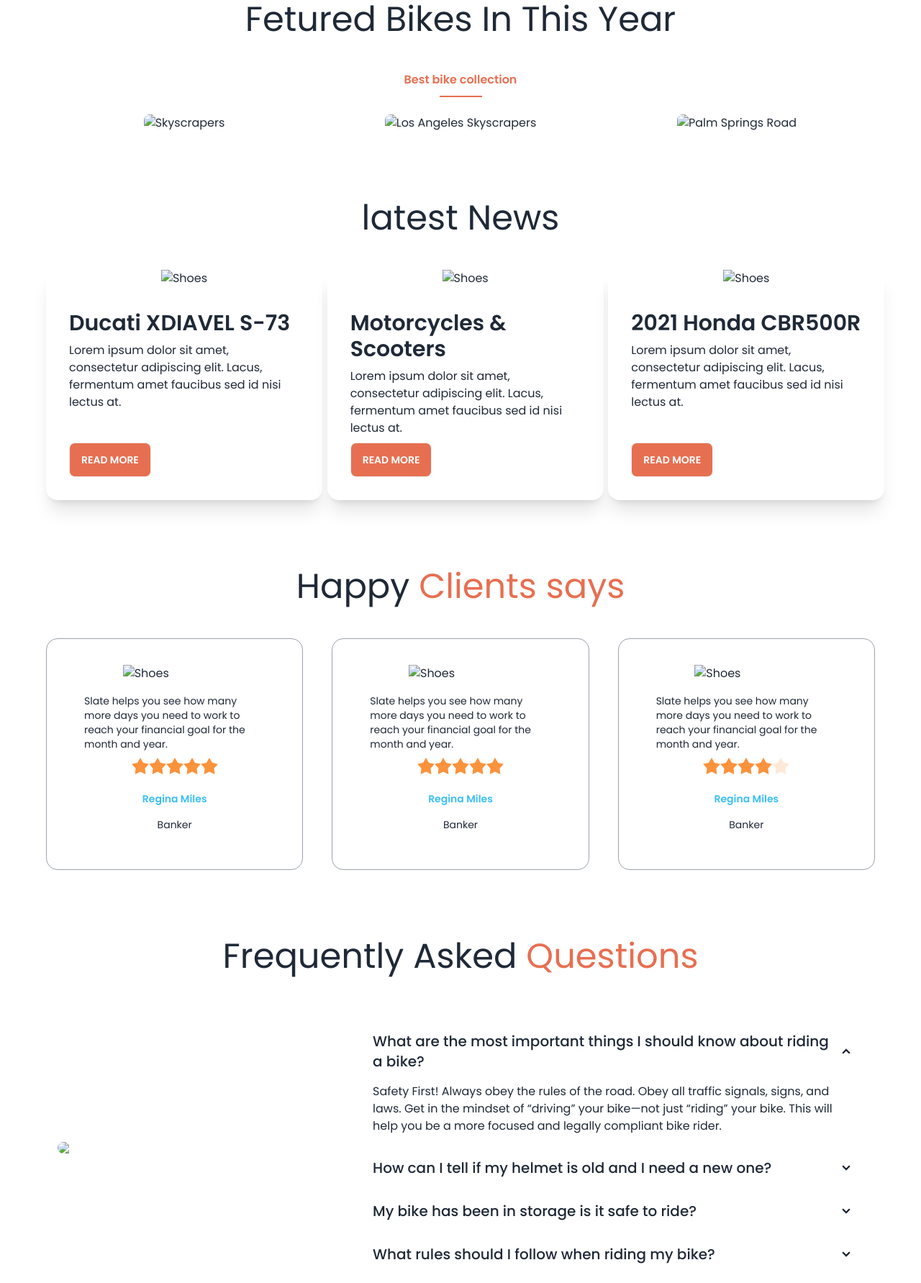
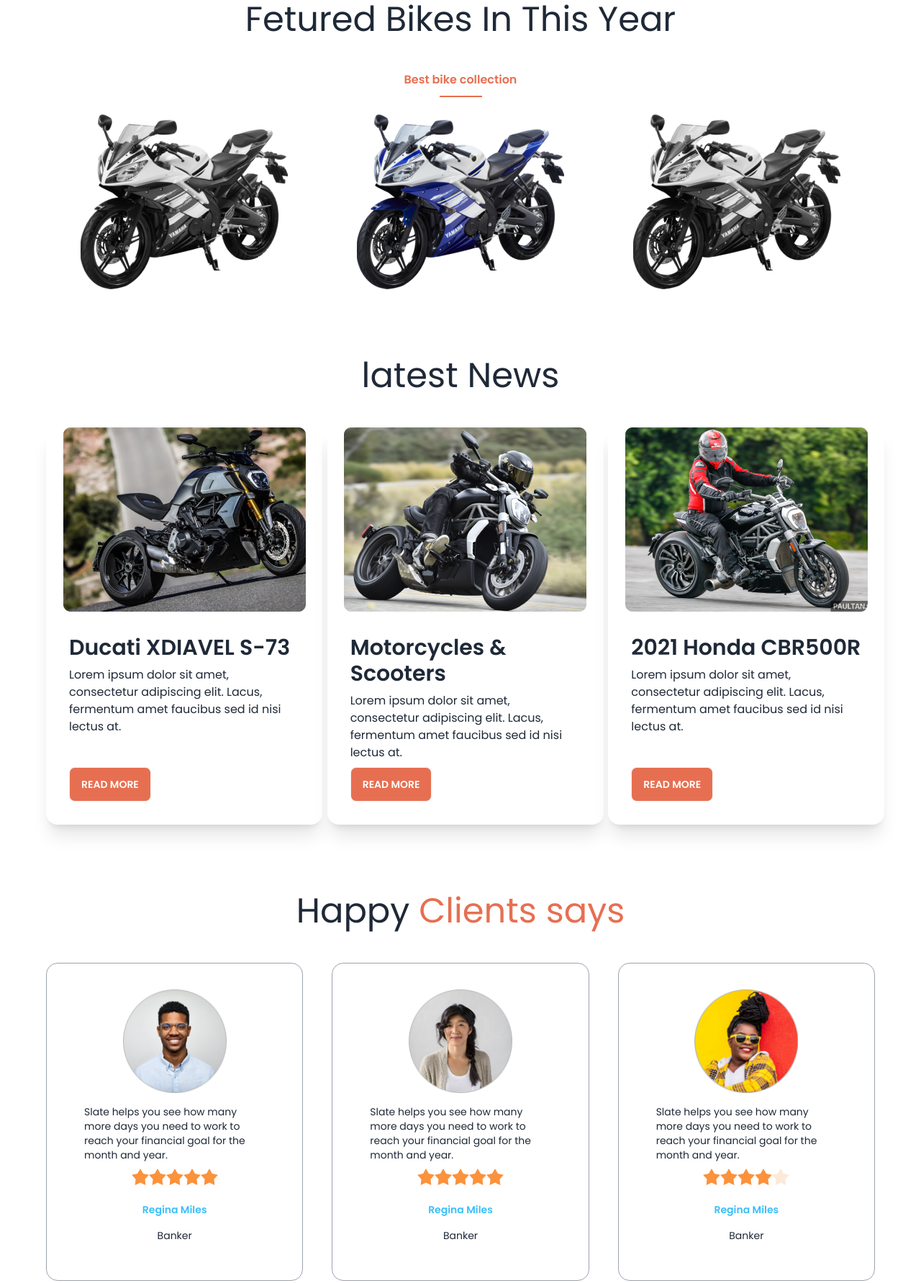
Before and after one commit to mdsaifulislamrafel/biker-zone, a plain HTML site: page index.html in a window 1280 px wide. Shown: the part 715-2498 px from the top of the page at 72% size. Drawn offline with nearby package versions, Linux system fonts and the light colour scheme; the site is published under a folder, as on GitHub Pages, so addresses that start at the root find nothing.

Commit message:
some imges file path name changes

```diff
--- a/index.html
+++ b/index.html
@@ -92,7 +92,7 @@
                         <button class="btn bg-bike-primary text-white">Purchase</button>
                     </div>
                     <div class="flex-1">
-                        <img src="/images/slider/bike1.png" class="w-[400px]" />
+                        <img src="./images/slider/bike1.png" class="w-[400px]" />
                     </div>
                 </div>
                 <div class="absolute flex justify-between transform -translate-y-1/2 left-5 right-5 top-1/2">
@@ -116,7 +116,7 @@
                         <button class="btn bg-bike-primary text-white">Purchase</button>
                     </div>
                     <div class="flex-1">
-                        <img src="/images/slider/bike2.png" class="w-[400px]" />
+                        <img src="./images/slider/bike2.png" class="w-[400px]" />
                     </div>
                 </div>
                 <div class="absolute flex justify-between transform -translate-y-1/2 left-5 right-5 top-1/2">
@@ -139,7 +139,7 @@
                         <button class="btn bg-bike-primary text-white">Purchase</button>
                     </div>
                     <div class="flex-1">
-                        <img src="/images/slider/bike3.png" class="w-[400px]" />
+                        <img src="./images/slider/bike3.png" class="w-[400px]" />
                     </div>
                 </div>
                 <div class="absolute flex justify-between transform -translate-y-1/2 left-5 right-5 top-1/2">
@@ -162,7 +162,7 @@
                         <button class="btn bg-bike-primary text-white">Purchase</button>
                     </div>
                     <div class="flex-1">
-                        <img src="/images/slider/bike4.png" class="w-[400px]" />
+                        <img src="./images/slider/bike4.png" class="w-[400px]" />
                     </div>
                 </div>
                 <div class="absolute flex justify-between transform -translate-y-1/2 left-5 right-5 top-1/2">
@@ -183,18 +183,18 @@
                 <div class="mx-3 mt-6 flex flex-col rounded-lg
                 flex-wrap items-center">
                     <a href="#!">
-                        <img class="rounded-t-lg" src="/images/others/r-15.png" alt="Skyscrapers" />
+                        <img class="rounded-t-lg" src="./images/others/r-15.png" alt="Skyscrapers" />
                     </a>
                 </div>
                 <div class="mx-3 mt-6 flex flex-col rounded-lg flex-wrap items-center">
                     <a href="#!">
-                        <img class="rounded-t-lg" src="/images/others/feature-bike.png" alt="Los Angeles Skyscrapers" />
+                        <img class="rounded-t-lg" src="./images/others/feature-bike.png" alt="Los Angeles Skyscrapers" />
                     </a>
 
                 </div>
                 <div class="mx-3 mt-6 flex flex-col rounded-lg flex-wrap items-center">
                     <a href="#!">
-                        <img class="rounded-t-lg" src="/images/others/r-15.png" alt="Palm Springs Road" />
+                        <img class="rounded-t-lg" src="./images/others/r-15.png" alt="Palm Springs Road" />
                     </a>
                 </div>
             </div>
@@ -205,7 +205,7 @@
             <div class="grid grid-cols-1 gap-5 md:grid-cols-2 lg:grid-cols-3">
                 <!-- first card -->
                 <div class="card w-[100%] lg:w-96 bg-base-100 shadow-xl">
-                    <figure><img src="/images/others/latest1.png" alt="Shoes" /></figure>
+                    <figure><img src="./images/others/latest1.png" alt="Shoes" /></figure>
                     <div class="card-body">
                         <h2 class="card-title text-3xl">Ducati XDIAVEL S-73</h2>
                         <p>Lorem ipsum dolor sit amet, consectetur adipiscing elit. Lacus, fermentum amet faucibus sed
@@ -217,7 +217,7 @@
                 </div>
                 <!-- second card -->
                 <div class="card w-[100%] lg:w-96 bg-base-100 shadow-xl">
-                    <figure><img src="/images/others/latest2.png" alt="Shoes" /></figure>
+                    <figure><img src="./images/others/latest2.png" alt="Shoes" /></figure>
                     <div class="card-body">
                         <h2 class="card-title text-3xl">Motorcycles & Scooters</h2>
                         <p>Lorem ipsum dolor sit amet, consectetur adipiscing elit. Lacus, fermentum amet faucibus sed
@@ -229,7 +229,7 @@
                 </div>
                 <!-- Third card -->
                 <div class="card w-[100%] lg:w-96 bg-base-100 shadow-xl">
-                    <figure><img src="/images/others/latest3.png" alt="Shoes" /></figure>
+                    <figure><img src="./images/others/latest3.png" alt="Shoes" /></figure>
                     <div class="card-body">
                         <h2 class="card-title text-3xl">2021 Honda CBR500R</h2>
                         <p>Lorem ipsum dolor sit amet, consectetur adipiscing elit. Lacus, fermentum amet faucibus sed
@@ -249,7 +249,7 @@
             <div class="grid gap-10 grid-cols-1 md:grid-cols-2 lg:grid-cols-3">
                 <!-- first review -->
                 <div class="card card-compact p-9 bg-base-100 border border-gray-400">
-                    <figure><img class="w-36" src="/images/others/user-1.png" alt="Shoes" /></figure>
+                    <figure><img class="w-36" src="./images/others/user-1.png" alt="Shoes" /></figure>
                     <div class="card-body">
                         <p>Slate helps you see how
                             many more days you need
@@ -270,7 +270,7 @@
                 </div>
                 <!-- second review -->
                 <div class="card card-compact p-9 bg-base-100 border border-gray-400">
-                    <figure><img class="w-36" src="/images/others/user-2.png" alt="Shoes" /></figure>
+                    <figure><img class="w-36" src="./images/others/user-2.png" alt="Shoes" /></figure>
                     <div class="card-body">
                         <p>Slate helps you see how
                             many more days you need
@@ -291,7 +291,7 @@
                 </div>
                 <!-- third review -->
                 <div class="card card-compact p-9 bg-base-100 border border-gray-400">
-                    <figure><img class="w-36" src="/images/others/user-3.png" alt="Shoes" /></figure>
+                    <figure><img class="w-36" src="./images/others/user-3.png" alt="Shoes" /></figure>
                     <div class="card-body">
                         <p>Slate helps you see how
                             many more days you need
@@ -318,7 +318,7 @@
                     class="text-bike-primary">Questions</span></h3>
             <div class="hero">
                 <div class="hero-content flex-col lg:gap-24 lg:flex-row">
-                    <img src="/images/others/faq.png" class="w-3/4 lg:max-w-sm rounded-lg" />
+                    <img src="./images/others/faq.png" class="w-3/4 lg:max-w-sm rounded-lg" />
                     <div>
                         <div class="collapse collapse-arrow">
                             <input type="radio" name="my-accordion-2" checked="checked" />
@@ -365,7 +365,7 @@
             </div>
         </section>
     </main>
-
+    <!-- footer section  -->
     <footer class="footer p-4 md:p-6 lg:p-10 bg-neutral text-neutral-content  items-center width-full">
         <aside class="lg:ml-[20%]">
             <div class="flex gap-[5px] lg:gap-[15px] mb-[12px]">
@@ -388,8 +388,8 @@
         <nav class="grid gap-4 md:place-self-center md:justify-self-end lg:mr-[20%]">
             <header class="footer-title">Social</header>
             <div class="grid mr-[30%] lg:grid-cols-1 gap-4">
-                <a><img class="w-36" src="/images/others/android.png" alt=""></a>
-                <a><img class="w-36" src="/images/others/ios.png" alt=""></a>
+                <a><img class="w-36" src="./images/others/android.png" alt=""></a>
+                <a><img class="w-36" src="./images/others/ios.png" alt=""></a>
             </div>
         </nav>
     </footer>
```
